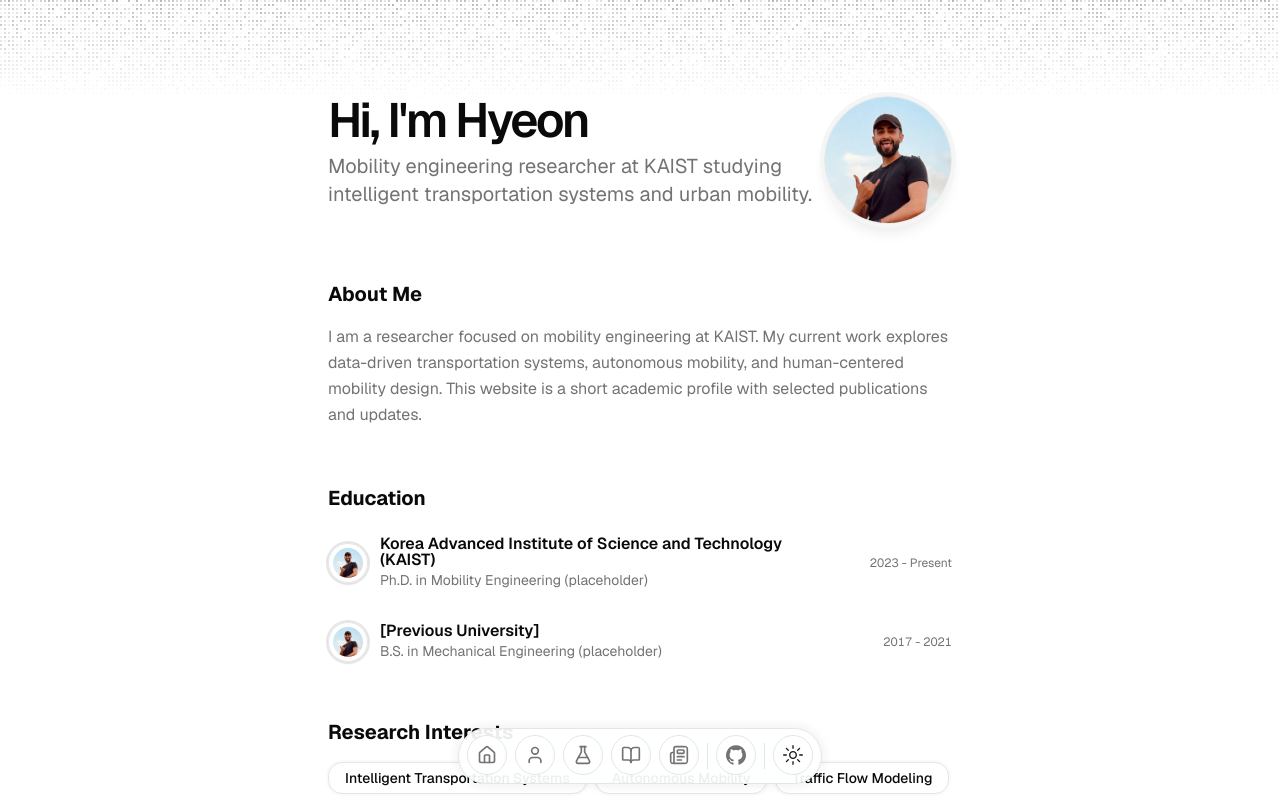
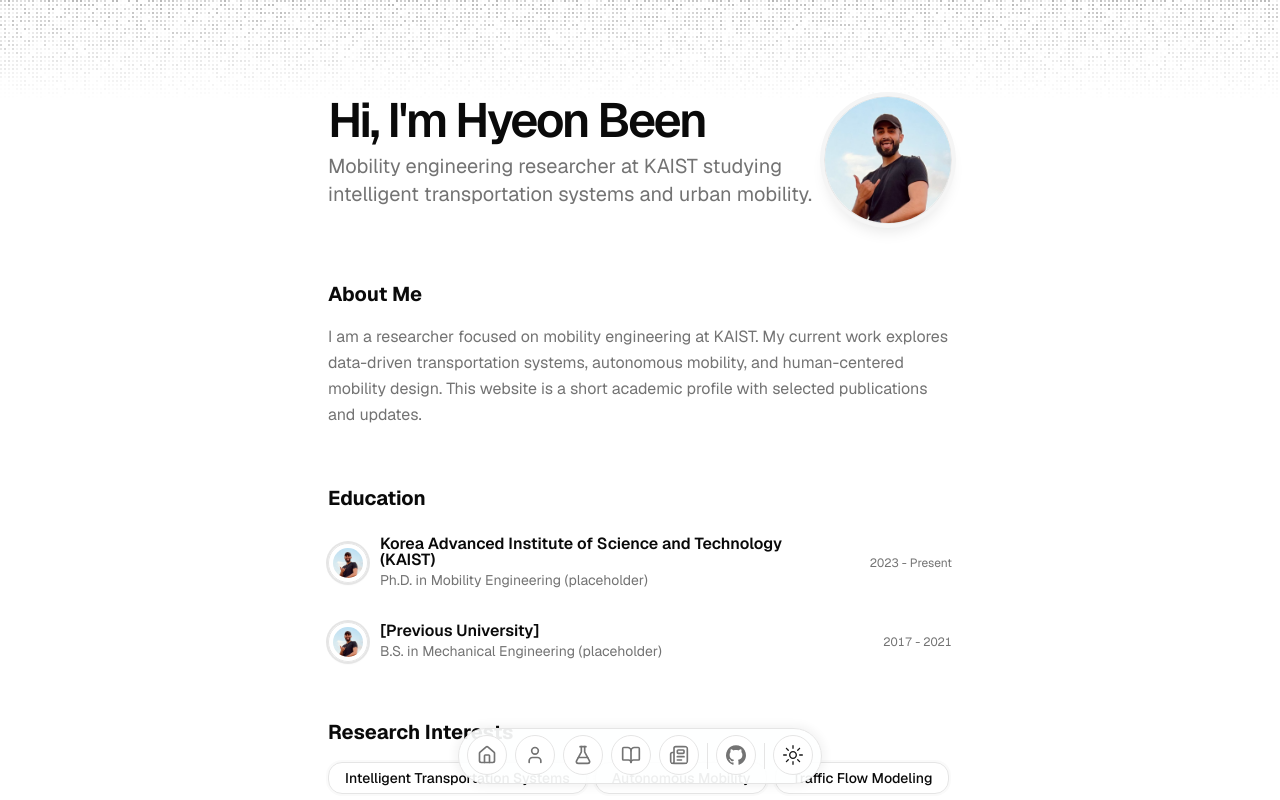
Before and after one commit to CanTuKung/portfolio-test, a Next.js app: page / in a window 1280 px wide. Shown: the top 800 px of the page. Built offline with nearby package versions, Linux system fonts and the light colour scheme.

Commit message:
Update greeting text to include full name

```diff
--- a/src/app/page.tsx
+++ b/src/app/page.tsx
@@ -32,7 +32,7 @@ export default function Page() {
                 delay={BLUR_FADE_DELAY}
                 className="text-3xl font-semibold tracking-tighter sm:text-4xl lg:text-5xl"
                 yOffset={8}
-                text={`Hi, I'm ${DATA.name.split(" ")[0]}`}
+                text={`Hi, I'm ${DATA.name}`}
               />
 
               <BlurFadeText
```
